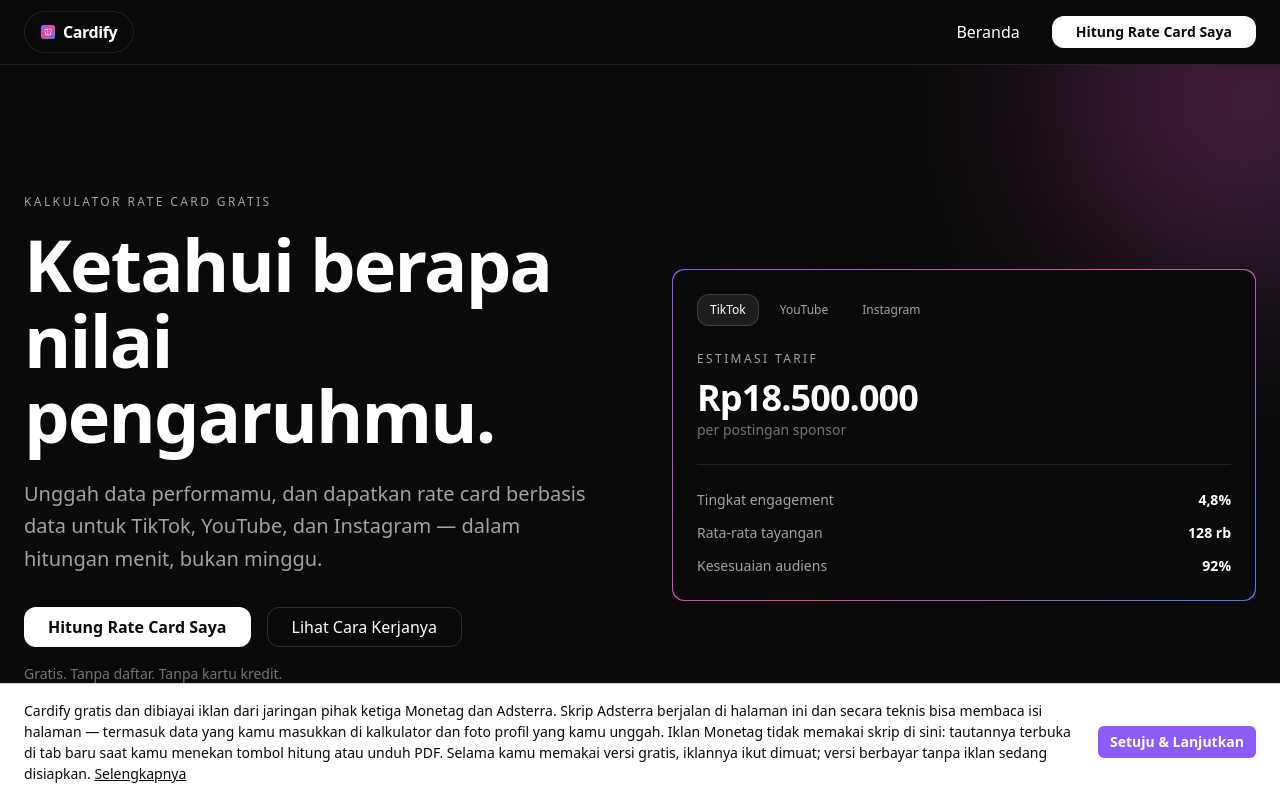
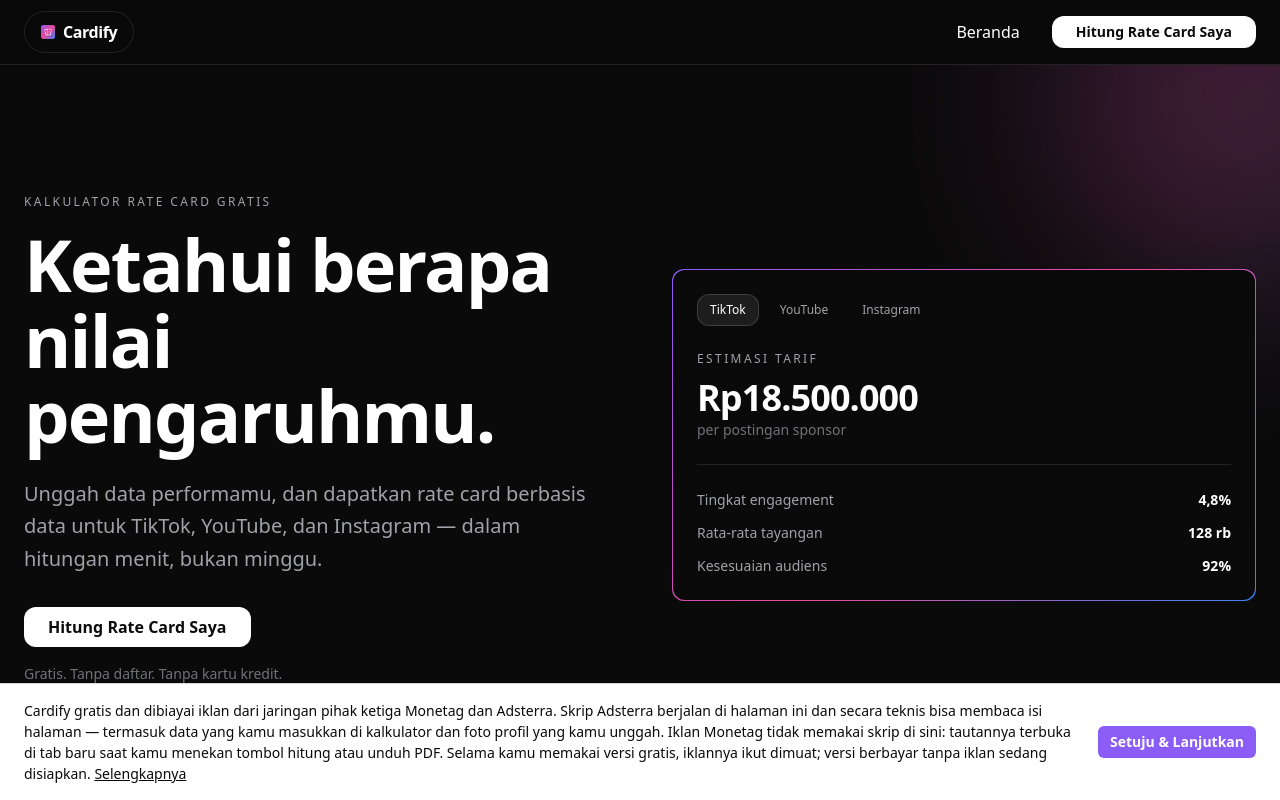
Before and after one commit to azukhrufy/cardify, a Next.js app: page / in a window 1280 px wide. Shown: the top 800 px of the page. Built offline with nearby package versions, Linux system fonts and the light colour scheme.

Commit message:
feat: remove Adsterra verification meta tag from homepage and comment out "how it works" button in Hero section

```diff
--- a/src/pages/index.js
+++ b/src/pages/index.js
@@ -23,7 +23,6 @@
           name="description"
           content="Buat rate card profesional untuk sosial media kamu secara otomatis dengan AI."
         />
-        <meta name="adsterra-verification" content="03joU4" />
 
         {/* Open Graph / Facebook / WhatsApp / LinkedIn */}
         <meta property="og:type" content="website" />
--- a/src/sections/LandingPage/Hero.js
+++ b/src/sections/LandingPage/Hero.js
@@ -148,9 +148,9 @@
             <Button as="a" href="/calculator" variant="primary">
               Hitung Rate Card Saya
             </Button>
-            <Button as="a" href="/how-it-works" variant="secondary">
+            {/* <Button as="a" href="/how-it-works" variant="secondary">
               Lihat Cara Kerjanya
-            </Button>
+            </Button> */}
           </HStack>
 
           <Text fontSize="sm" color="faint" mt={4}>
```
